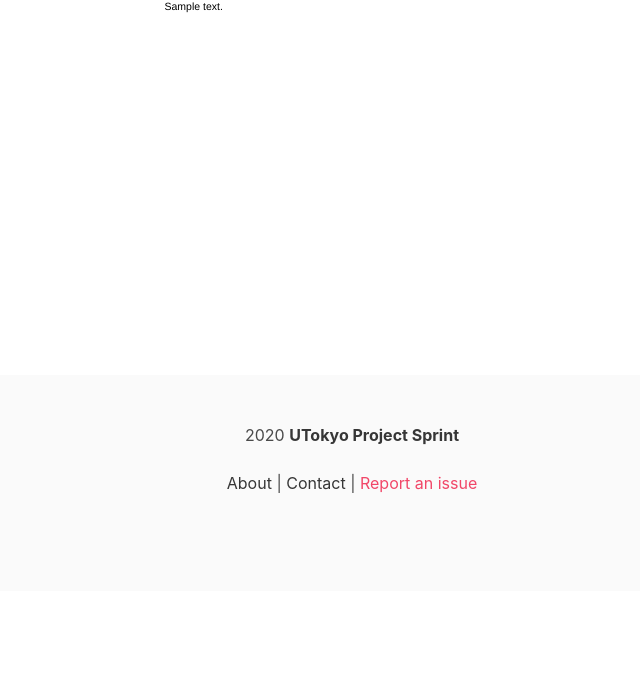
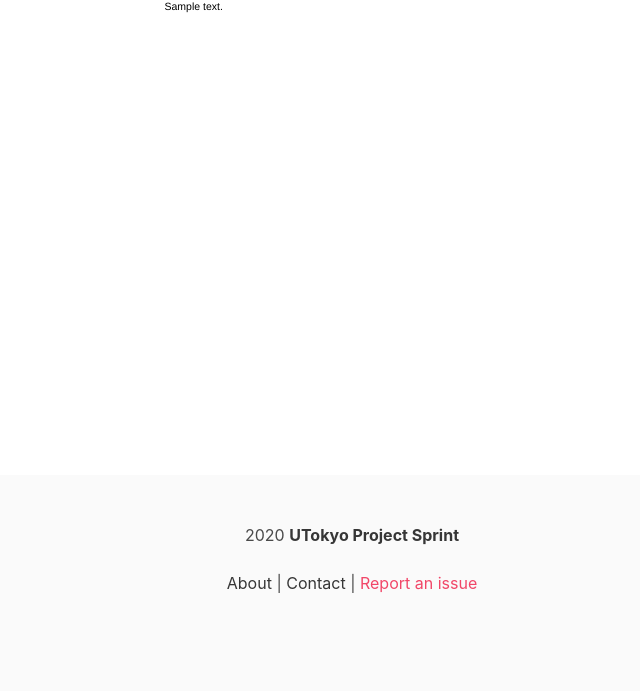
Before and after one commit to ymsk861/utttc_tin, a Django app: page /userid/ in a window 1280 px wide. Shown: the part 466-1157 px from the top of the page, without its empty margins (288-928 px from the left). Before the commit the page ends 959 px from the top, so only its background shows below. Run offline with Django 3.2, Linux system fonts and the light colour scheme; a user stored in the database is signed in; tables that the repository leaves empty hold one stand-in row (values such as "Sample post"); some libraries are stand-ins or nearby versions.

Commit message:
自分よわすぎて鬱になってくる

```diff
--- a/cms/static/css/userID1.css
+++ b/cms/static/css/userID1.css
@@ -40,7 +40,7 @@ div {
 .userid .u30b5u30fcu30afu30ebu7d39u4ecbu30b5u30fcu30afu30ebu7d39u4ecbu30b5u30fcu30afu30ebu7d39u4ecb {
   background-color    : rgba(255,255,255,0.0);
   top                 : 324px;
-  height              : 700px;
+  height              : 800px;
   width               : 380px;
   position            : relative;
   margin              : 0;
```
